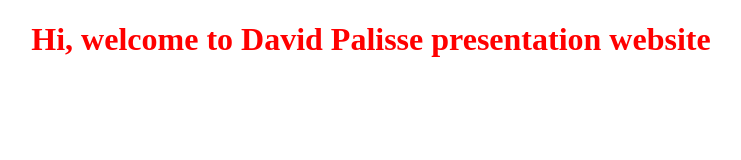
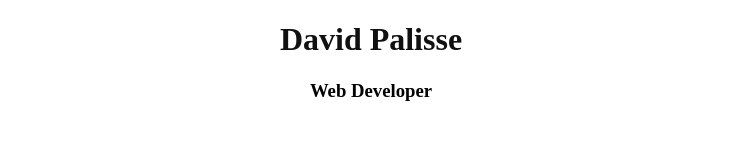
Before and after one commit to D-PALISSE/porte-folio, a plain HTML site: page index.html in a window 1280 px wide. Shown: the whole page, without its empty margins (269-1010 px from the left). Drawn offline with Linux system fonts and the light colour scheme.

Commit message:
rewrite tag

```diff
--- a/css/stylesheets/home.css
+++ b/css/stylesheets/home.css
@@ -1,5 +1,5 @@
-.red-title {
-  color: red;
+.lightblack-title {
+  color: #111;
 }
 
 .center-align {
--- a/index.html
+++ b/index.html
@@ -6,6 +6,7 @@
   <title>David Palisse - Web Developer</title>
 </head>
 <body>
-  <h1 class="red-title center-align">Hi, welcome to David Palisse presentation website </h1>
+  <h1 class="lightblack-title center-align">David Palisse</h1>
+  <h3 class="center-align">Web Developer</h3>
 </body>
 </html>
```
